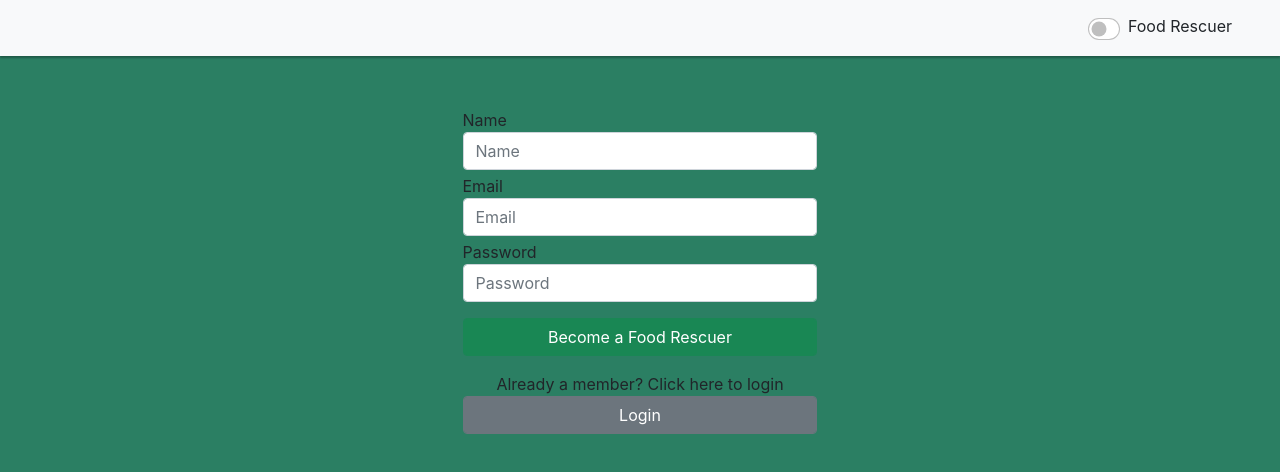
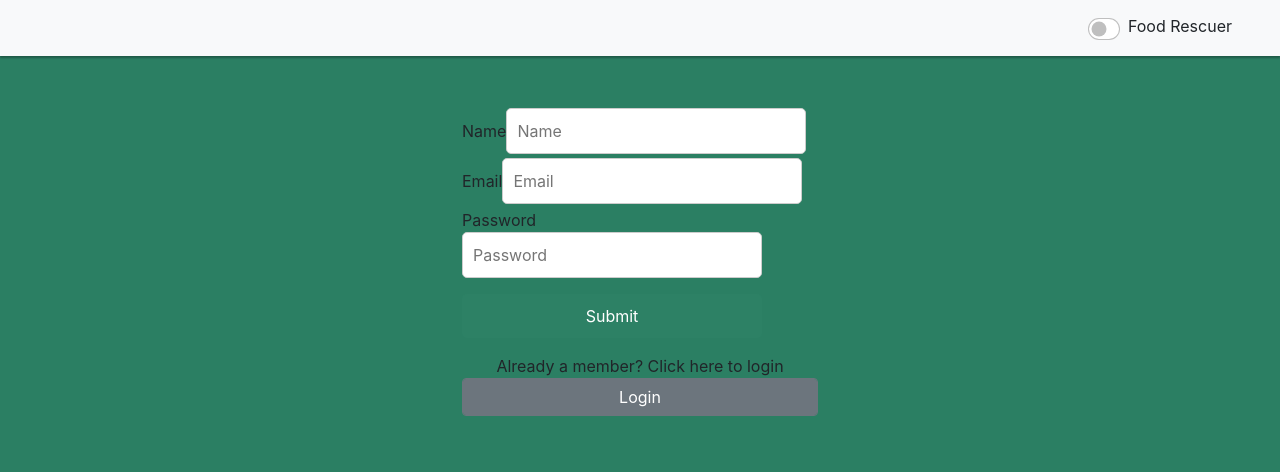
Before and after one commit to maddc0de/foodshare, a React (Create React App) app in the folder frontend/: page /signup/collector in a window 1280 px wide. Shown: the top 472 px of the page. Built offline with nearby package versions, Linux system fonts and the light colour scheme.

Commit message:
collector sign up page connected

```diff
--- a/frontend/src/components/Collector/SignUpForm.js
+++ b/frontend/src/components/Collector/SignUpForm.js
@@ -9,25 +9,39 @@ const SignUpForm = ({ navigate }) => {
   const [password, setPassword] = useState("");
   const [usertype, setUserType] = useState("Rescuer");
   const [owner, setOwner] = useState("Food Rescuer");
+  const [errors, setErrors] = useState([]);
+  window.localStorage.setItem("app-route", "signup")
 
   const handleSubmit = async (event) => {
     event.preventDefault();
 
-    const formData = new FormData();
-    formData.append("name", name);
-    formData.append("email", email);
-    formData.append("password", password);
-    formData.append("usertype", usertype);
+    // const formData = new FormData();
+    // formData.append("name", name);
+    // formData.append("email", email);
+    // formData.append("password", password);
+    // formData.append("usertype", usertype);
 
     fetch("/users", {
       method: "POST",
-      body: formData,
-    }).then((response) => {
+      headers: {
+        "Content-Type": "application/json",
+      },
+      body: JSON.stringify({
+        name: name,
+        email: email,
+        usertype: usertype,
+        password: password,
+      })
+    })
+    .then((response) => {
       if (response.status === 201) {
-        navigate("/login");
+        navigate("/login/collector");
       } else {
-        navigate("/signup");
+        navigate("/signup/collector");
       }
+    })
+    .catch((errors) => {
+      console.log(errors);
     });
   };
 
@@ -59,41 +73,24 @@ const SignUpForm = ({ navigate }) => {
         <div className="row mt-5">
           <div className="col"></div>
           <div className="col">
-            <form>
+          <form form onSubmit={handleSubmit}>
               <div className="form-row">
                 <div className="form-group col-md-12 mt-1">
                   <label htmlFor="inputName3">Name</label>
-                  <input
-                    type="text"
-                    className="form-control"
-                    id="inputName3"
-                    placeholder="Name"
-                  />
+                  <input placeholder="Name" id="name" type='text' value={ name } onChange={ handleNameChange } />
                 </div>
                 <div className="form-group col-md-12 mt-1">
                   <label htmlFor="inputEmail4">Email</label>
-                  <input
-                    type="email"
-                    className="form-control"
-                    id="inputEmail4"
-                    placeholder="Email"
-                  />
+                  <input placeholder="Email" id="email" type='text' value={ email } onChange={handleEmailChange} />
                 </div>
                 <div className="form-group col-md-12 mt-1">
                   <label htmlFor="inputPassword4">Password</label>
-                  <input
-                    type="password"
-                    className="form-control"
-                    id="inputPassword4"
-                    placeholder="Password"
-                  />
+                  <input placeholder="Password" id="password" type='password' value={ password } onChange={handlePasswordChange} />
                 </div>
+
+
                 <div className="form-group col-md-12 mt-3">
-                  <input
-                    type="button"
-                    className="form-control btn btn-success"
-                    value="Become a Food Rescuer"
-                  />
+                <input id='submit' type="submit" value="Submit" />
                 </div>
                 <div className="form-group col-md-12 mt-3">
                   <label htmlFor="inputButton" className="col-md-12 text-center">Already a member? Click here to login</label>
@@ -102,7 +99,6 @@ const SignUpForm = ({ navigate }) => {
                     className="form-control btn btn-secondary"
                     id="inputButton"
                     value="Login"
-                    onClick={navigateToLogin}
                   />
                 </div>
               </div>
--- a/frontend/src/components/Donator/SignUpForm.js
+++ b/frontend/src/components/Donator/SignUpForm.js
@@ -6,7 +6,7 @@ const DonatorSignUpForm = ({ navigate }) => {
   const [email, setEmail] = useState("");
   const [description, setDescription] = useState("");
   const [location, setLocation] = useState("");
-  const [usertype, setUserType] = useState("");
+  const [usertype, setUserType] = useState("Hero");
   const [password, setPassword] = useState("");
   const [owner, setOwner] = useState("Food Hero");
   const [errors, setErrors] = useState([]);
@@ -127,7 +127,7 @@ const DonatorSignUpForm = ({ navigate }) => {
                 <label htmlFor="inputDescription">Description</label>
                 <input placeholder="Description" id="description" type='text' value={ description } onChange={handleDescriptionChange} />
                 </div>
-                <input placeholder="User Type" id="usertype" type='text' value='Hero' onChange={handleUsertypeChange} />
+
 
                 <div className="form-group col-md-12 mt-3">
                 <input id='submit' type="submit" value="Submit" />
```
